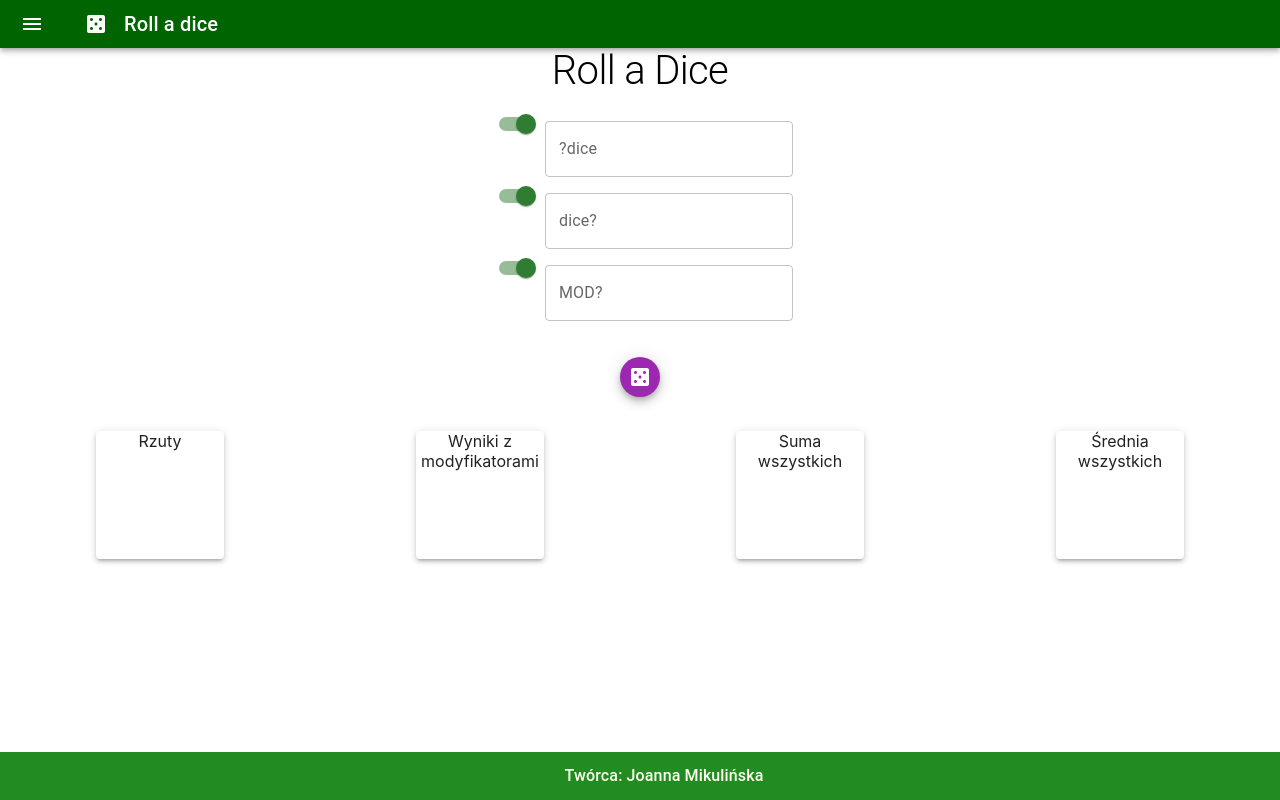
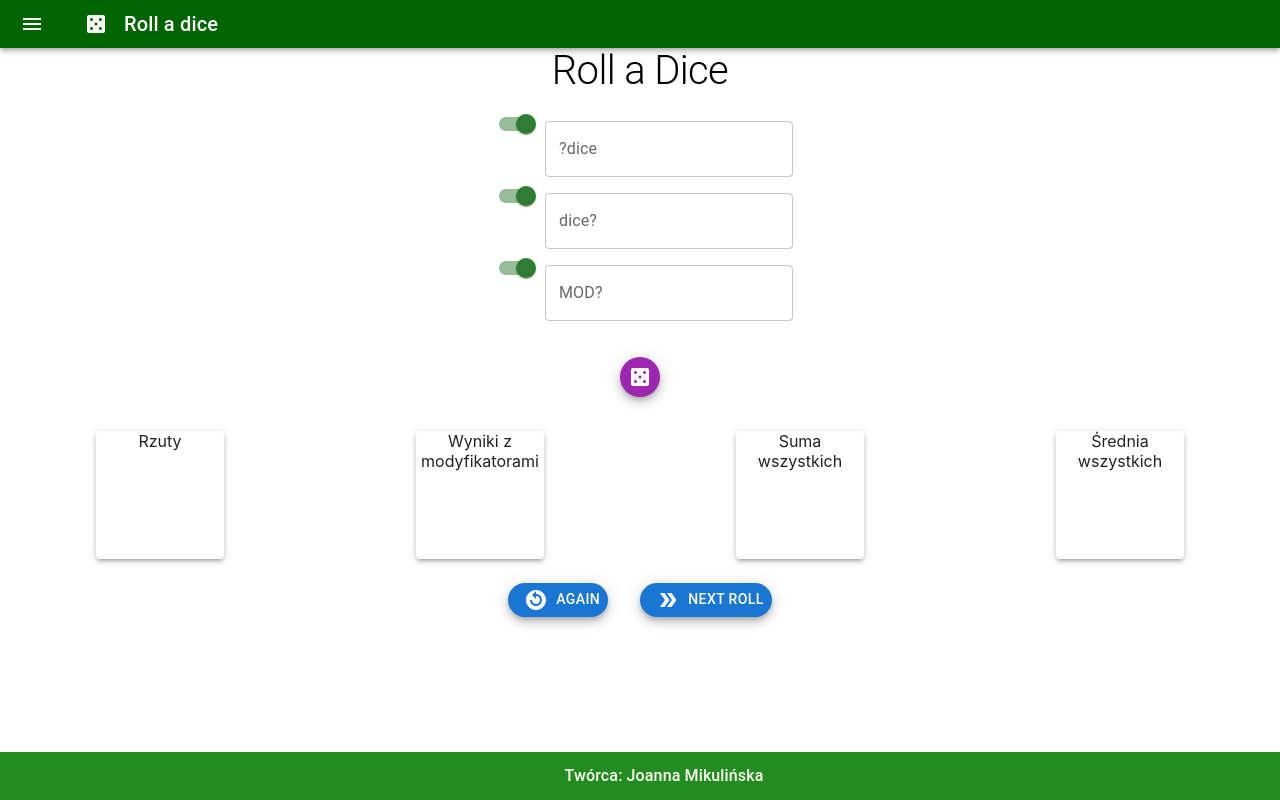
Before and after one commit to avtill/rolladice, a React (Create React App) app: page / in a window 1280 px wide. Built offline with nearby package versions, Linux system fonts and the light colour scheme.

Commit message:
nawigowanie - result

```diff
--- a/src/components/InputDiceType/InputDiceType.tsx
+++ b/src/components/InputDiceType/InputDiceType.tsx
@@ -28,7 +28,7 @@ const InputDiceType = () => {
     <TextField id="outlined-basic" label="MOD?" variant="outlined" sx={{mt:2}}/>
     </Box>
   <br />
-      <Fab size="small" color="secondary" aria-label="add"sx={{margin:2}}>
+      <Fab size="small" color="secondary" aria-label="add" sx={{margin:2}}>
        <CasinoIcon  />
   {/* onClick={WhitchDice} */}
   </Fab>
--- a/src/components/Result/Result.tsx
+++ b/src/components/Result/Result.tsx
@@ -1,7 +1,9 @@
 import * as React from 'react';
 import Box from '@mui/material/Box';
 import Paper from '@mui/material/Paper';
-import { Grid } from '@mui/material';
+import { Grid, Fab } from '@mui/material';
+import DoubleArrowIcon from '@mui/icons-material/DoubleArrow';
+import ReplayCircleFilledIcon from '@mui/icons-material/ReplayCircleFilled';
 
 // const Item = styled(Paper)(({ theme }) => ({
 //     ...theme.typography.body2,
@@ -14,7 +16,7 @@ import { Grid } from '@mui/material';
 //   const lightTheme = createTheme({ palette: { mode: 'light' } });
 
 const Result = () => {
-  return (
+  return (<>
         <Box
       sx={{display: 'flex' , flexWrap: 'wrap', '& > :not(style)': {m: 'auto', mt: 1, mb: 1, width: 128, height: 128,}, }}
     >
@@ -22,8 +24,18 @@ const Result = () => {
       <Paper elevation={3}>Wyniki z modyfikatorami</Paper>
       <Paper elevation={3}>Suma wszystkich</Paper>
       <Paper elevation={3}>Średnia wszystkich</Paper>
-    </Box>
-
+     </Box>
+<div>
+<Fab variant="extended" size="small" color="primary" aria-label="add" sx={{margin:2}}>
+  <ReplayCircleFilledIcon sx={{margin:1}}/>
+  Again
+</Fab>
+<Fab variant="extended" size="small" color="primary" aria-label="add" sx={{margin:2}}>
+  <DoubleArrowIcon  sx={{margin:1}}/>
+  Next roll
+</Fab>
+</div>
+</>
   )
 }
 
```
